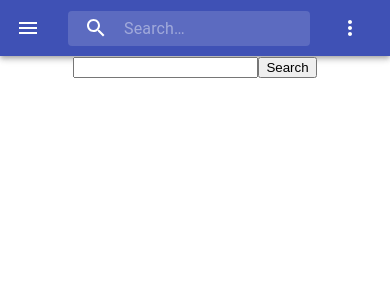
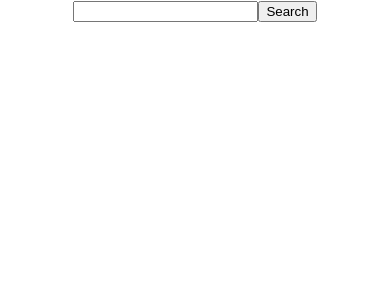
Before and after one commit to Justin-NT/BlueBadgeClient, a React (Create React App) app: page / in a window 390 px wide. Shown: the top 300 px of the page. Built offline with nearby package versions, Linux system fonts and the light colour scheme.

Commit message:
added cards for display

```diff
--- a/src/components/GameDatabase/GameDisplay.js
+++ b/src/components/GameDatabase/GameDisplay.js
@@ -1,10 +1,56 @@
 import React from "react";
+import { makeStyles } from "@material-ui/core/styles";
+import Card from "@material-ui/core/Card";
+import CardActionArea from "@material-ui/core/CardActionArea";
+import CardActions from "@material-ui/core/CardActions";
+import CardContent from "@material-ui/core/CardContent";
+import CardMedia from "@material-ui/core/CardMedia";
+import Button from "@material-ui/core/Button";
+import Typography from "@material-ui/core/Typography";
+const img = '../../assets/200px-A_dragon.png"';
+
+const useStyles = makeStyles({
+  card: {
+    maxWidth: 345
+  },
+  media: {
+    height: 140
+  }
+});
 
 const GameDisplay = props => {
+  const classes = useStyles();
+
   return (
-    <div>
-      <h6>{props.game.name}</h6>
-    </div>
+    <Card className={classes.card}>
+      <CardActionArea>
+        <CardMedia
+          className={classes.media}
+          image={
+            props.game.background_image !== null
+              ? props.game.background_image
+              : img
+          }
+          title="Game Image"
+        />
+        <CardContent>
+          <Typography gutterBottom variant="h5" component="h2">
+            {props.game.name}
+          </Typography>
+          <Typography variant="body2" color="textSecondary" component="p">
+            {props.game.rating}
+          </Typography>
+        </CardContent>
+      </CardActionArea>
+      <CardActions>
+        <Button size="small" color="primary">
+          Add to Game Bar
+        </Button>
+        <Button size="small" color="primary">
+          Learn More
+        </Button>
+      </CardActions>
+    </Card>
   );
 };
 
--- a/src/components/NavBar/Navbar.js
+++ b/src/components/NavBar/Navbar.js
@@ -1,230 +1,7 @@
 import React from "react";
-import { fade, makeStyles } from "@material-ui/core/styles";
-import AppBar from "@material-ui/core/AppBar";
-import Toolbar from "@material-ui/core/Toolbar";
-import IconButton from "@material-ui/core/IconButton";
-import Typography from "@material-ui/core/Typography";
-import InputBase from "@material-ui/core/InputBase";
-import Badge from "@material-ui/core/Badge";
-import MenuItem from "@material-ui/core/MenuItem";
-import Menu from "@material-ui/core/Menu";
-import MenuIcon from "@material-ui/icons/Menu";
-import SearchIcon from "@material-ui/icons/Search";
-import AccountCircle from "@material-ui/icons/AccountCircle";
-import MailIcon from "@material-ui/icons/Mail";
-import NotificationsIcon from "@material-ui/icons/Notifications";
-import MoreIcon from "@material-ui/icons/MoreVert";
 
-const useStyles = makeStyles(theme => ({
-  grow: {
-    flexGrow: 1
-  },
-  menuButton: {
-    marginRight: theme.spacing(2)
-  },
-  title: {
-    display: "none",
-    [theme.breakpoints.up("sm")]: {
-      display: "block"
-    }
-  },
-  search: {
-    position: "relative",
-    borderRadius: theme.shape.borderRadius,
-    backgroundColor: fade(theme.palette.common.white, 0.15),
-    "&:hover": {
-      backgroundColor: fade(theme.palette.common.white, 0.25)
-    },
-    marginRight: theme.spacing(2),
-    marginLeft: 0,
-    width: "100%",
-    [theme.breakpoints.up("sm")]: {
-      marginLeft: theme.spacing(3),
-      width: "auto"
-    }
-  },
-  searchIcon: {
-    width: theme.spacing(7),
-    height: "100%",
-    position: "absolute",
-    pointerEvents: "none",
-    display: "flex",
-    alignItems: "center",
-    justifyContent: "center"
-  },
-  inputRoot: {
-    color: "inherit"
-  },
-  inputInput: {
-    padding: theme.spacing(1, 1, 1, 7),
-    transition: theme.transitions.create("width"),
-    width: "100%",
-    [theme.breakpoints.up("md")]: {
-      width: 200
-    }
-  },
-  sectionDesktop: {
-    display: "none",
-    [theme.breakpoints.up("md")]: {
-      display: "flex"
-    }
-  },
-  sectionMobile: {
-    display: "flex",
-    [theme.breakpoints.up("md")]: {
-      display: "none"
-    }
-  }
-}));
+const Navbar = () => {
+  return <div></div>;
+};
 
-export default function PrimarySearchAppBar() {
-  const classes = useStyles();
-  const [anchorEl, setAnchorEl] = React.useState(null);
-  const [mobileMoreAnchorEl, setMobileMoreAnchorEl] = React.useState(null);
-
-  const isMenuOpen = Boolean(anchorEl);
-  const isMobileMenuOpen = Boolean(mobileMoreAnchorEl);
-
-  const handleProfileMenuOpen = event => {
-    setAnchorEl(event.currentTarget);
-  };
-
-  const handleMobileMenuClose = () => {
-    setMobileMoreAnchorEl(null);
-  };
-
-  const handleMenuClose = () => {
-    setAnchorEl(null);
-    handleMobileMenuClose();
-  };
-
-  const handleMobileMenuOpen = event => {
-    setMobileMoreAnchorEl(event.currentTarget);
-  };
-
-  const menuId = "primary-search-account-menu";
-  const renderMenu = (
-    <Menu
-      anchorEl={anchorEl}
-      anchorOrigin={{ vertical: "top", horizontal: "right" }}
-      id={menuId}
-      keepMounted
-      transformOrigin={{ vertical: "top", horizontal: "right" }}
-      open={isMenuOpen}
-      onClose={handleMenuClose}
-    >
-      <MenuItem onClick={handleMenuClose}>Profile</MenuItem>
-      <MenuItem onClick={handleMenuClose}>My account</MenuItem>
-    </Menu>
-  );
-
-  const mobileMenuId = "primary-search-account-menu-mobile";
-  const renderMobileMenu = (
-    <Menu
-      anchorEl={mobileMoreAnchorEl}
-      anchorOrigin={{ vertical: "top", horizontal: "right" }}
-      id={mobileMenuId}
-      keepMounted
-      transformOrigin={{ vertical: "top", horizontal: "right" }}
-      open={isMobileMenuOpen}
-      onClose={handleMobileMenuClose}
-    >
-      <MenuItem>
-        <IconButton aria-label="show 4 new mails" color="inherit">
-          <Badge badgeContent={4} color="secondary">
-            <MailIcon />
-          </Badge>
-        </IconButton>
-        <p>Messages</p>
-      </MenuItem>
-      <MenuItem>
-        <IconButton aria-label="show 11 new notifications" color="inherit">
-          <Badge badgeContent={11} color="secondary">
-            <NotificationsIcon />
-          </Badge>
-        </IconButton>
-        <p>Notifications</p>
-      </MenuItem>
-      <MenuItem onClick={handleProfileMenuOpen}>
-        <IconButton
-          aria-label="account of current user"
-          aria-controls="primary-search-account-menu"
-          aria-haspopup="true"
-          color="inherit"
-        >
-          <AccountCircle />
-        </IconButton>
-        <p>Profile</p>
-      </MenuItem>
-    </Menu>
-  );
-
-  return (
-    <div className={classes.grow}>
-      <AppBar position="static">
-        <Toolbar>
-          <IconButton
-            edge="start"
-            className={classes.menuButton}
-            color="inherit"
-            aria-label="open drawer"
-          >
-            <MenuIcon />
-          </IconButton>
-          <Typography className={classes.title} variant="h6" noWrap>
-            Material-UI
-          </Typography>
-          <div className={classes.search}>
-            <div className={classes.searchIcon}>
-              <SearchIcon />
-            </div>
-            <InputBase
-              placeholder="Search…"
-              classes={{
-                root: classes.inputRoot,
-                input: classes.inputInput
-              }}
-              inputProps={{ "aria-label": "search" }}
-            />
-          </div>
-          <div className={classes.grow} />
-          <div className={classes.sectionDesktop}>
-            <IconButton aria-label="show 4 new mails" color="inherit">
-              <Badge badgeContent={4} color="secondary">
-                <MailIcon />
-              </Badge>
-            </IconButton>
-            <IconButton aria-label="show 17 new notifications" color="inherit">
-              <Badge badgeContent={17} color="secondary">
-                <NotificationsIcon />
-              </Badge>
-            </IconButton>
-            <IconButton
-              edge="end"
-              aria-label="account of current user"
-              aria-controls={menuId}
-              aria-haspopup="true"
-              onClick={handleProfileMenuOpen}
-              color="inherit"
-            >
-              <AccountCircle />
-            </IconButton>
-          </div>
-          <div className={classes.sectionMobile}>
-            <IconButton
-              aria-label="show more"
-              aria-controls={mobileMenuId}
-              aria-haspopup="true"
-              onClick={handleMobileMenuOpen}
-              color="inherit"
-            >
-              <MoreIcon />
-            </IconButton>
-          </div>
-        </Toolbar>
-      </AppBar>
-      {renderMobileMenu}
-      {renderMenu}
-    </div>
-  );
-}
+export default Navbar;
```
Also changed, not shown: src/assets/200px-A_dragon.png (added).
